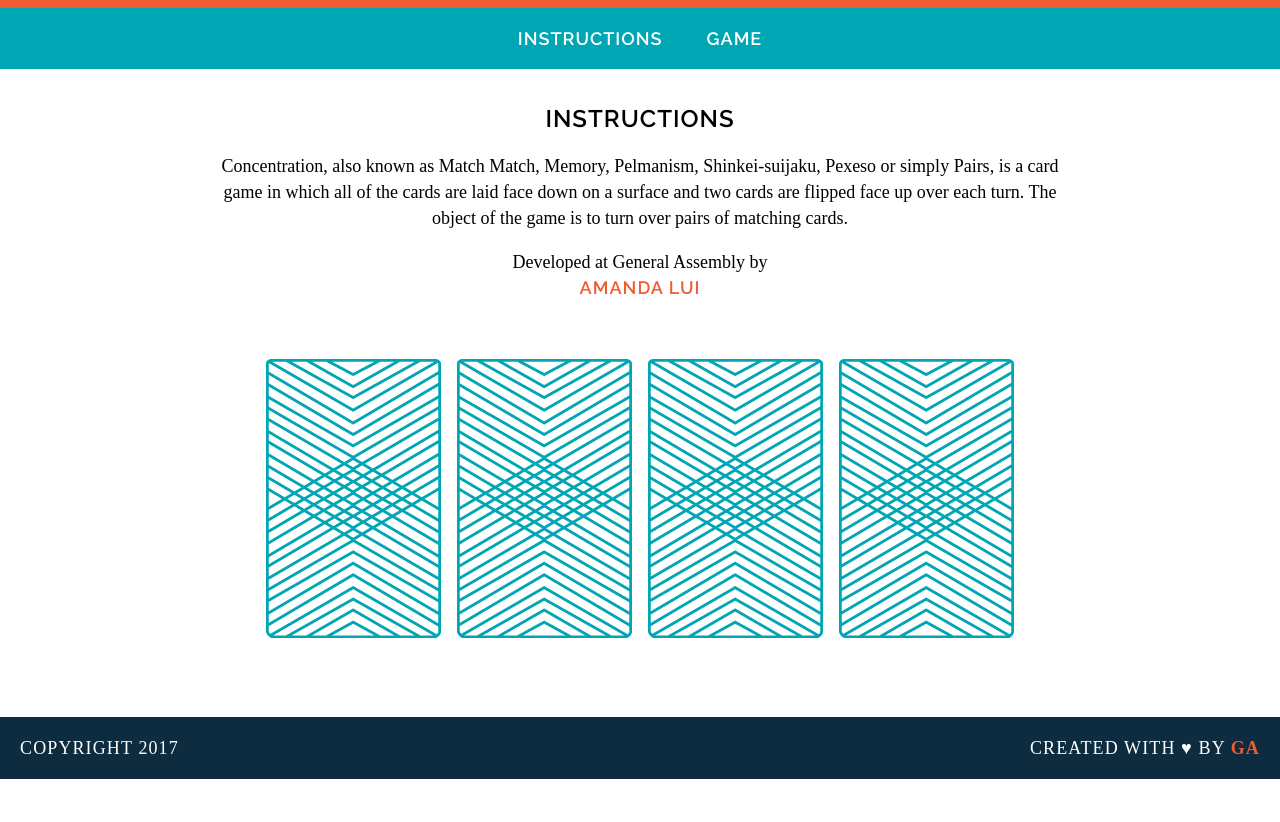
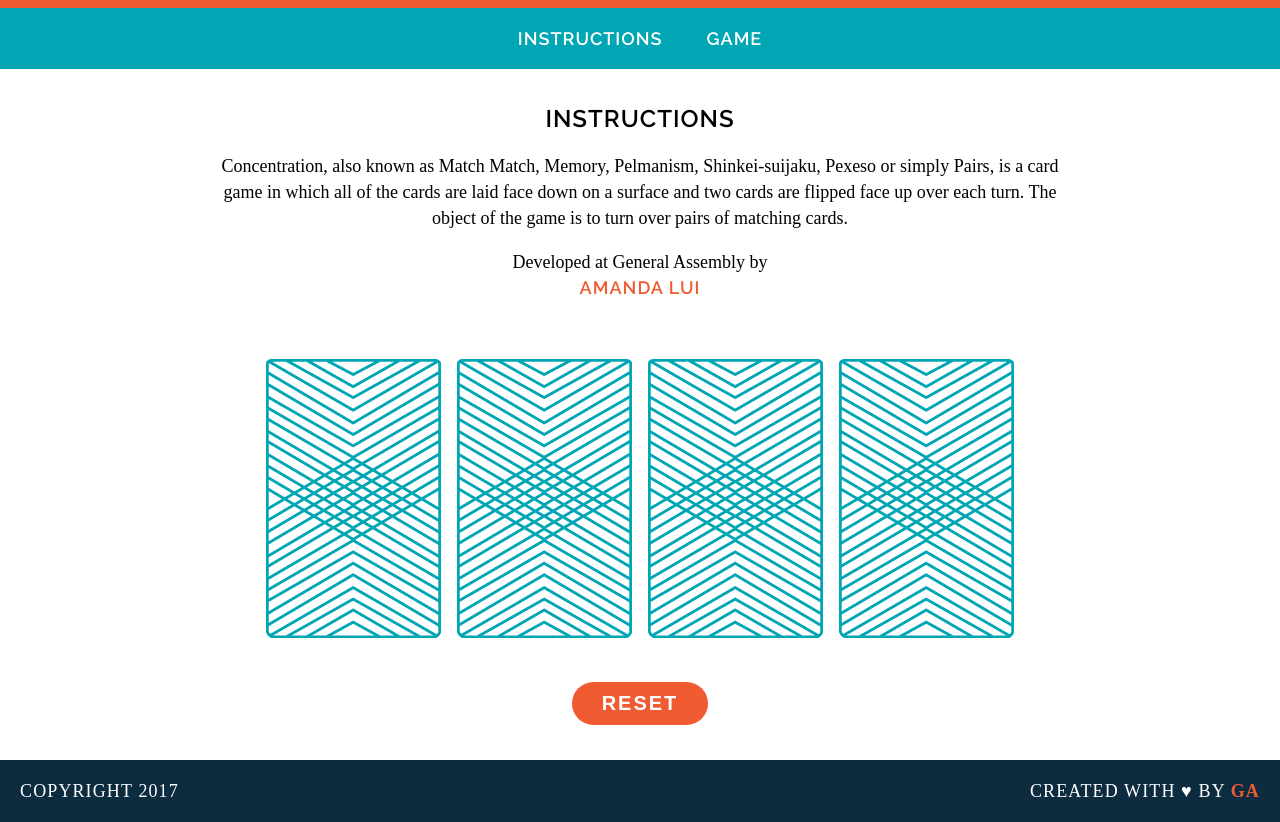
Before and after one commit to amandalui/wdi-fundamentals-memorygame, a plain HTML site: page index.html in a window 1280 px wide. Shown: the part 105-927 px from the top of the page. Before the commit the page ends 884 px from the top, so only its background shows below. Drawn offline with Linux system fonts and the light colour scheme; a web font is replaced by a local one.

Commit message:
Bonus
– Add reset button
– Add score to alert

```diff
--- a/css/style.css
+++ b/css/style.css
@@ -63,7 +63,8 @@ nav {
 }
 
 main {
-    width: 850px;
+    max-width: 850px;
+    width: 80%;
     margin: 35px auto;
 }
 
@@ -94,6 +95,22 @@ img {
     margin: 40px 8px;
 }
 
+button {
+    color: #fff;
+    background-color: #F15B31;
+    border-radius: 30px;
+    font-size: 20px;
+    padding: 10px 30px;
+    text-transform: uppercase;
+    letter-spacing: 2px;
+    font-weight: 600;
+    border: 0px;
+}
+
+button:hover {
+    background-color: #00A6B3;
+}
+
 .clearfix:after {
     visibility: hidden;
     display: block;
--- a/index.html
+++ b/index.html
@@ -11,7 +11,7 @@
     </header>
     <nav>
       <a href="#instructions">Instructions</a>
-      <a href="#game">Game</a>
+      <a href="#game-board">Game</a>
     </nav>
     <main>
       <div id="instructions">
@@ -21,6 +21,7 @@
       </div>
       <div id="game-board" class="board clearfix">
       </div>
+      <button id="reset-button">Reset</button>
     </main>
     <footer class="clearfix">
       <p class="copyright">Copyright 2017</p>
--- a/js/main.js
+++ b/js/main.js
@@ -21,13 +21,15 @@ var cards = [
     }
 ];
 var cardsInPlay = [];
+var score = 0;
 
 var checkForMatch = function () {
     if (cardsInPlay.length === 2) {
         if (cardsInPlay[0] === cardsInPlay[1]) {
-            alert("You found a match!");
+            score = score + 1;
+            alert("You found a match! Score: " + score);
         } else {
-            alert("Sorry, try again.");
+            alert("Sorry, try again. Score: " + score);
         }
     }
 };
@@ -49,7 +51,16 @@ var createBoard = function () {
         cardElement.setAttribute('data-id', i);
         cardElement.addEventListener('click', flipCard);
         document.getElementById('game-board').appendChild(cardElement);
-    };
-}
+    }
+};
 
 createBoard();
+
+var resetBoard = function () {
+    for (i = 0; i <= cards.length; i++) {
+        document.getElementsByTagName('img')[i].setAttribute('src', 'images/back.png');
+        cardsInPlay.pop();
+    }
+};
+
+document.getElementsByTagName('button')[0].addEventListener('click', resetBoard);
```
